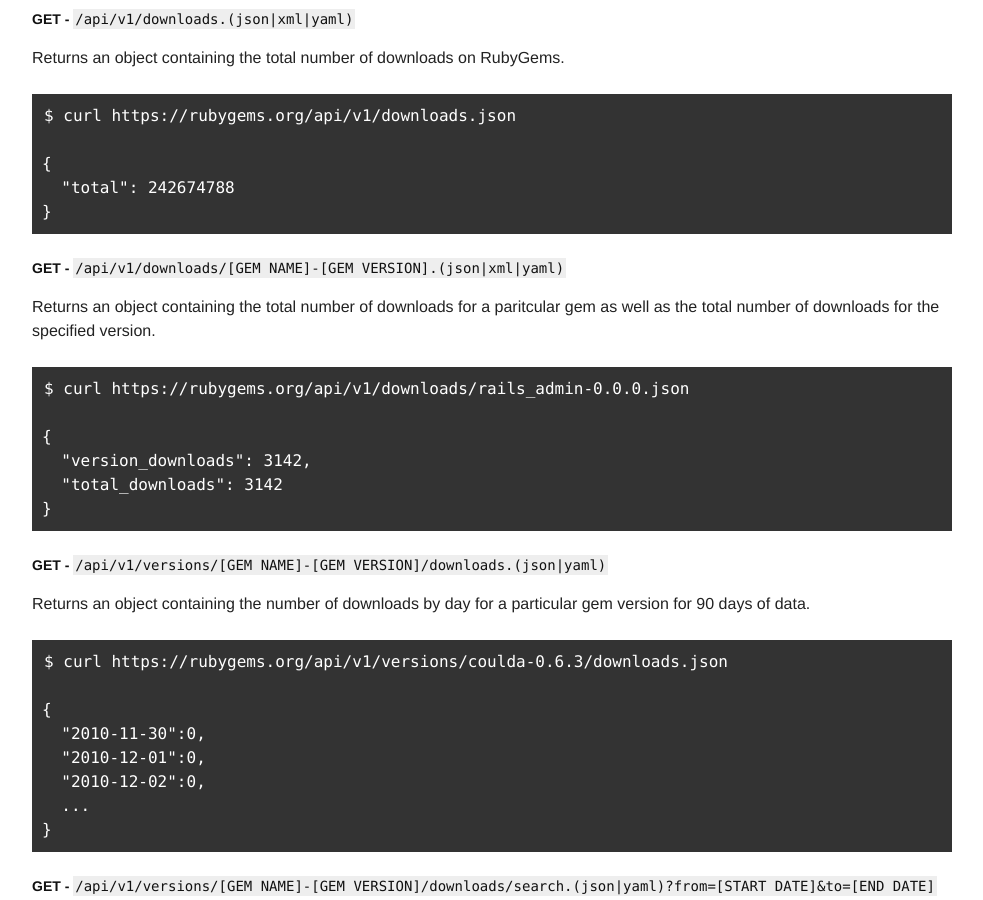
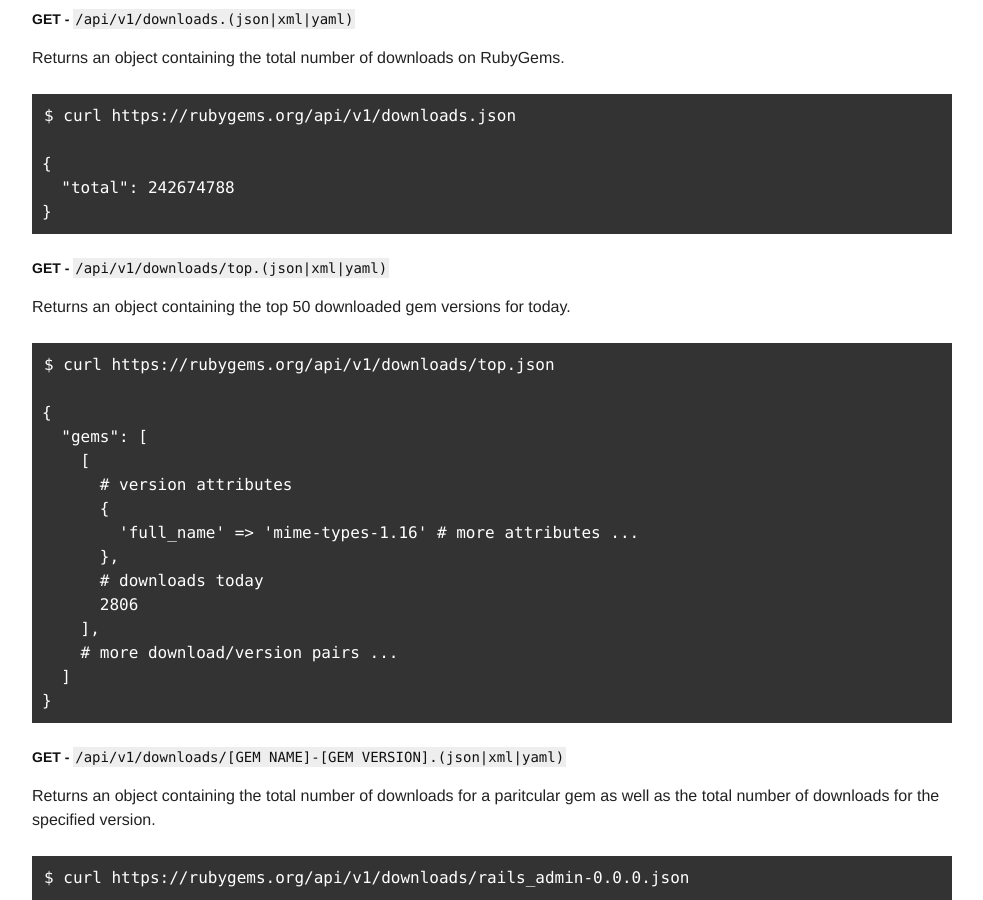
Before and after one commit to radar/guides, a Jekyll site: the page built from rubygems-org-api.md, in a window 1280 px wide and 900 px high, scrolled down 4238 px. Shown: the whole window, without its empty margins (148-1131 px from the left). Built offline with Jekyll 4.4.1, drawn with Linux system fonts in a browser that asks for light colours.

Commit message:
add api docs for top downloads for today

```diff
--- a/rubygems-org-api.md
+++ b/rubygems-org-api.md
@@ -194,6 +194,26 @@ Returns an object containing the total number of downloads on RubyGems.
 
     {
       "total": 242674788
+    }
+
+### GET - `/api/v1/downloads/top.(json|xml|yaml)`
+
+Returns an object containing the top 50 downloaded gem versions for today.
+
+    $ curl https://rubygems.org/api/v1/downloads/top.json
+
+    {
+      "gems": [
+        [
+          # version attributes
+          {
+            'full_name' => 'mime-types-1.16' # more attributes ...
+          },
+          # downloads today
+          2806
+        ],
+        # more download/version pairs ...
+      ]
     }
 
 ### GET - `/api/v1/downloads/[GEM NAME]-[GEM VERSION].(json|xml|yaml)`
```
